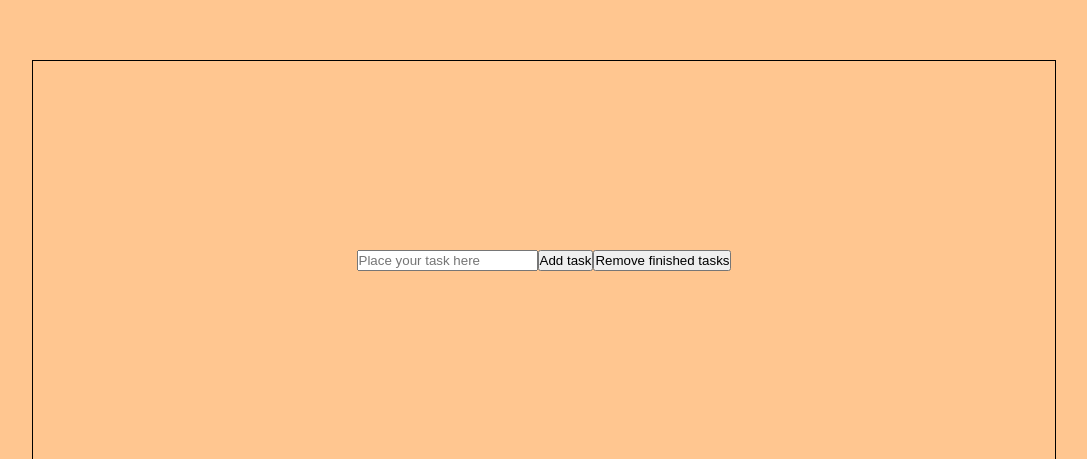
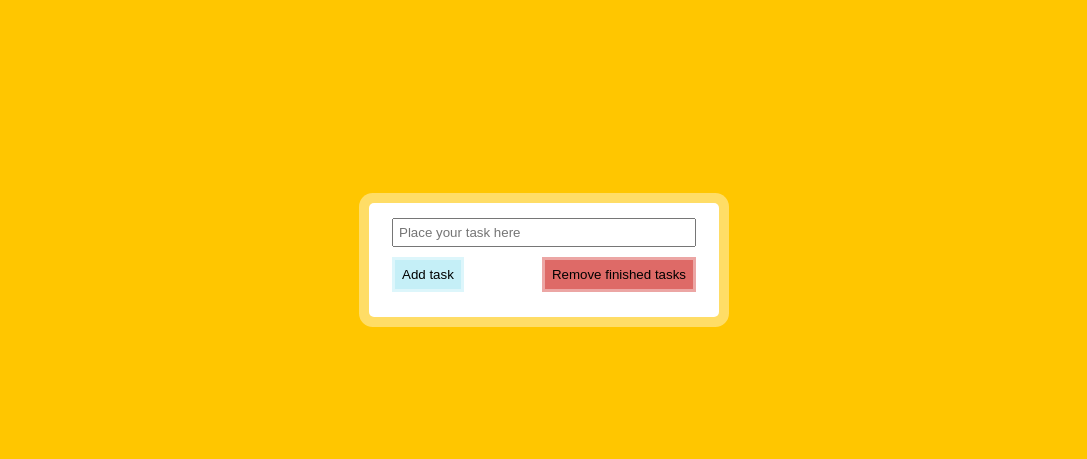
Before and after one commit to vanyaxk/js-dom-workshop, a website: page Workshops/6_ToDoList/index.html in a window 1280 px wide. Shown: the part 140-599 px from the top of the page, without its empty margins (96-1183 px from the left). Drawn offline with Linux system fonts and the light colour scheme.

Commit message:
added styles, remove unnecessary js

```diff
--- a/Workshops/6_ToDoList/index.html
+++ b/Workshops/6_ToDoList/index.html
@@ -10,10 +10,13 @@
 
 <body>
     <div class="toDoList">
-        <section class="buttons">
-            <input id="taskInput" placeholder="Place your task here"><br>
-            <button id="addTaskButton">Add task</button>
-            <button id="removeFinishedTasksButton">Remove finished tasks</button>
+        <section class="inputs">
+            <input id="taskInput" placeholder="Place your task here">
+
+            <section class="input-buttons">
+                <button id="addTaskButton">Add task</button>
+                <button id="removeFinishedTasksButton">Remove finished tasks</button>
+            </section>
         </section>
         <!-- additional task
 Tasks to finish: <span id="counter"></span>
--- a/Workshops/6_ToDoList/js/app.js
+++ b/Workshops/6_ToDoList/js/app.js
@@ -17,8 +17,6 @@ document.addEventListener("DOMContentLoaded", function() {
 
     //removeall Button
     var removeAll = document.querySelector("#removeFinishedTasksButton");
-
-    var tasks = [];
 
     //Event Listeners
         add.addEventListener("click", function() {
@@ -51,17 +49,10 @@ document.addEventListener("DOMContentLoaded", function() {
                 } else {
                     list.append(task);
                     count++;
-
-                    tasks.push(task.innerText);
-                    console.log(tasks);
                 }
-
-                //localStorage
-                localStorage.setItem('tasks', tasks);
 
 
                 input.value = '';
-                console.log(count);
                 //add span
                 if (count > 0) {
                     list.parentNode.insertBefore(counter, list);
--- a/Workshops/6_ToDoList/scss/main.scss
+++ b/Workshops/6_ToDoList/scss/main.scss
@@ -14,19 +14,69 @@ body {
     display: flex;
     justify-content: center;
     align-items: center;
-    background: #ffc690;
+    background: #ffc600;
 }
 
 .toDoList {
-    width: 1024px;
-    min-height: 400px;
-    border: 1px solid black;
+    padding: 15px;
+    min-width: 350px;
+    min-height: 100px;
+    background: #fff;
+    border-radius: 5px;
+    box-shadow: 0 0 0 10px rgba(255, 255, 255, 0.4);
     display: flex;
-    flex-direction: column;
-    justify-content: center;
+    flex-flow: column wrap;
     align-items: center;
+    .inputs {
+        width: 100%;
 
-    .buttons {
-        display: flex;
+        #taskInput {
+            display: block;
+            width: 95%;
+            margin: 0 auto;
+            padding: 5px;
+        }
+
+        .input-buttons {
+            width: 95%;
+            margin: 10px auto;
+            display: flex;
+            justify-content: space-between;
+            button {
+                appearance: none;
+                border: none;
+                padding: 10px;
+                box-shadow: inset 0 0 0 3px rgba(255, 255, 255, 0.4);
+                cursor: pointer;
+
+                &#removeFinishedTasksButton {
+                    background: rgba(214, 69, 65, 0.8);
+                }
+
+                &#addTaskButton {
+                    background: rgba(197, 239, 247, 1)
+                }
+            }
+        }
+    }
+
+    #taskList {
+        list-style: none;
+        width: 100%;
+        margin: 0 auto;
+        li {
+            padding: 5px;
+            display: flex;
+
+            h2 {
+                flex-grow: 2;
+                text-transform: capitalize;
+                font-weight: 400;
+            }
+
+            button {
+                flex-grow: 1;
+            }
+        }
     }
 }
```
Also changed, not shown: Workshops/6_ToDoList/css/main.css.
